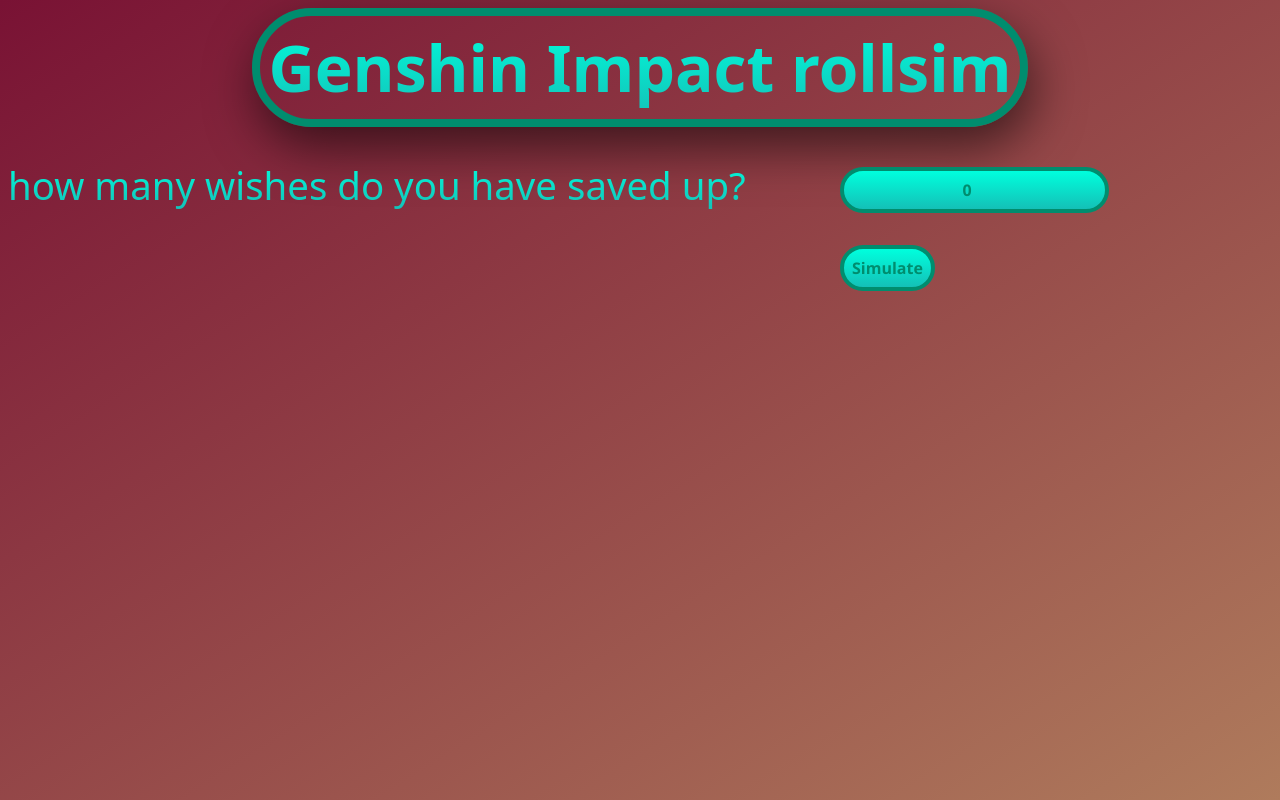
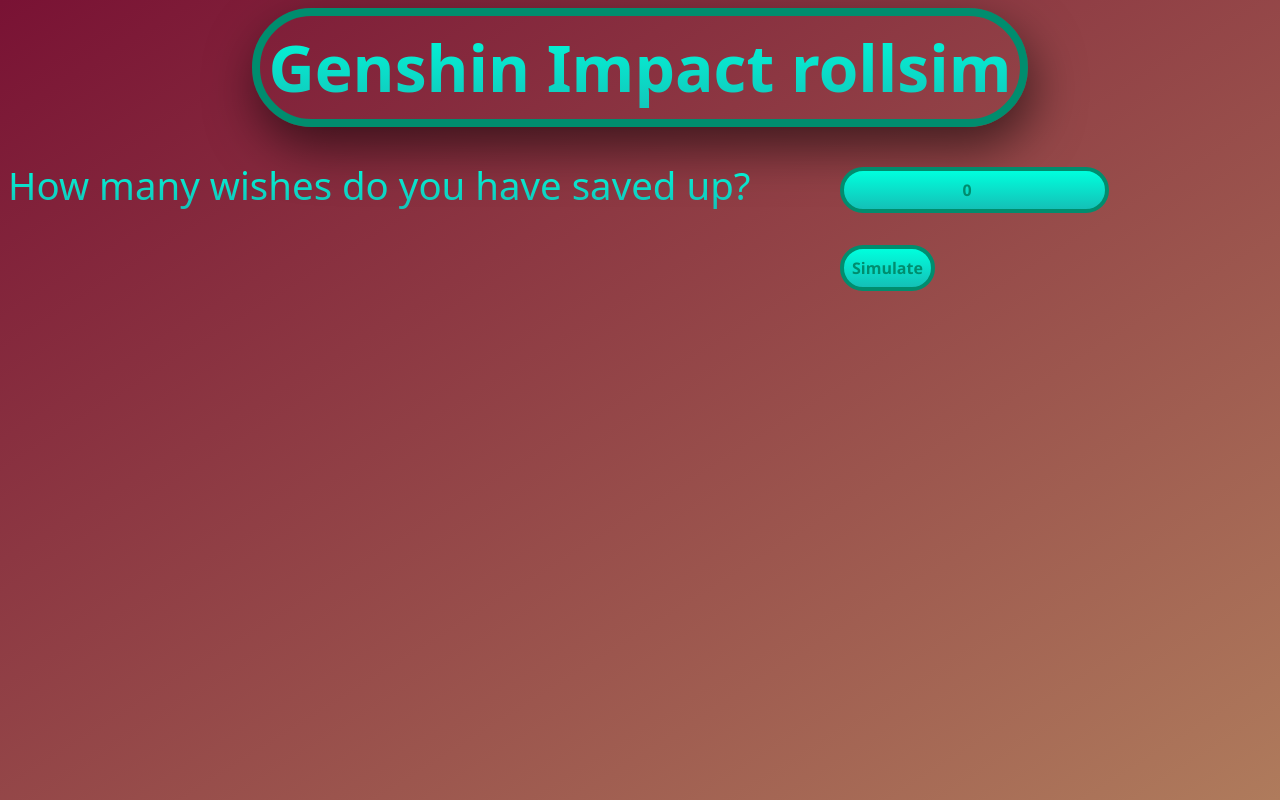
Before and after one commit to Zondac/genshinsimui, a plain HTML site: page index.html in a window 1280 px wide. Drawn offline with Linux system fonts and the light colour scheme.

Commit message:
Edited typo

```diff
--- a/index.html
+++ b/index.html
@@ -1,7 +1,7 @@
 <body>
     <h1 class = "flexbox">Genshin Impact rollsim</h1>
     <div class = "box"></div>
-    <t>how many wishes do you have saved up?</t>
+    <t>How many wishes do you have saved up?</t>
     <input type = "number" class = "flexbox" min="0" value = "0"></input>
     <button type = "submit" class>Simulate</button>
 
```
